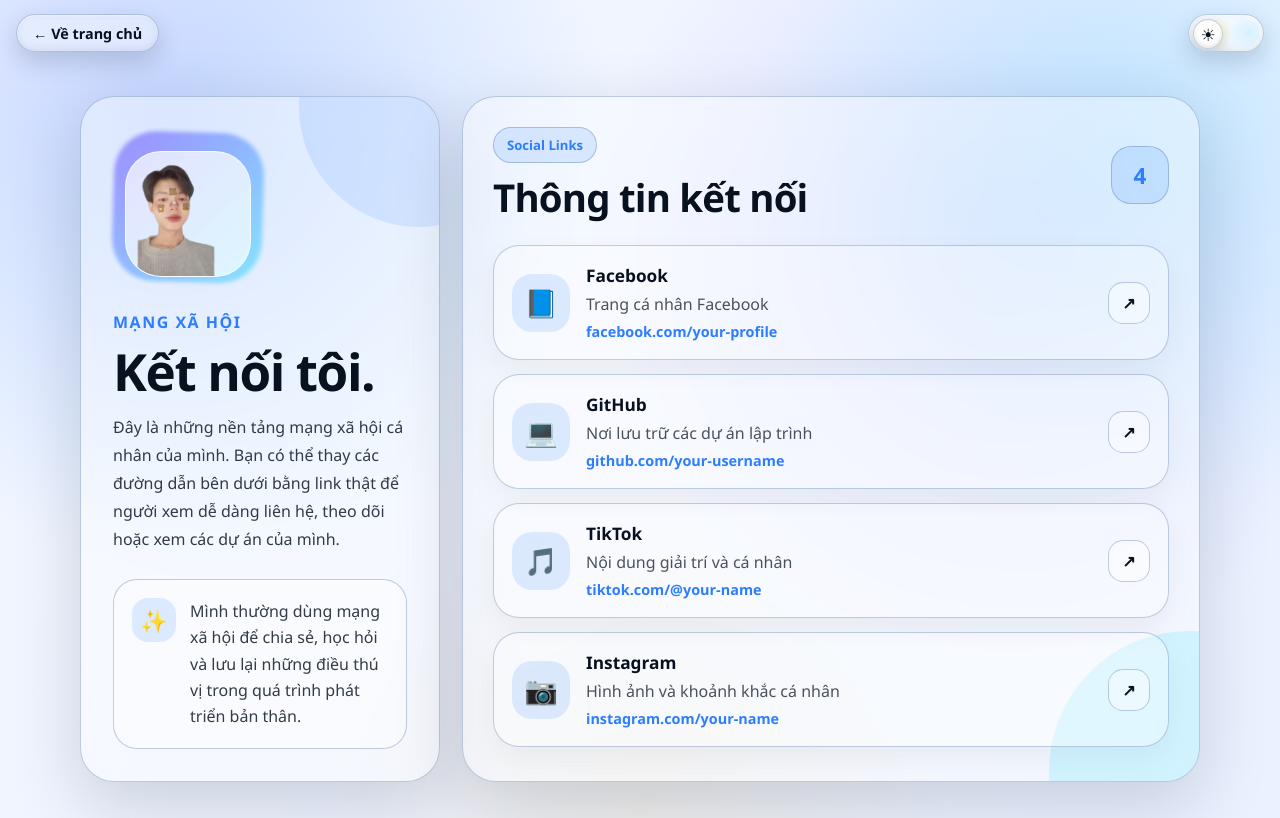
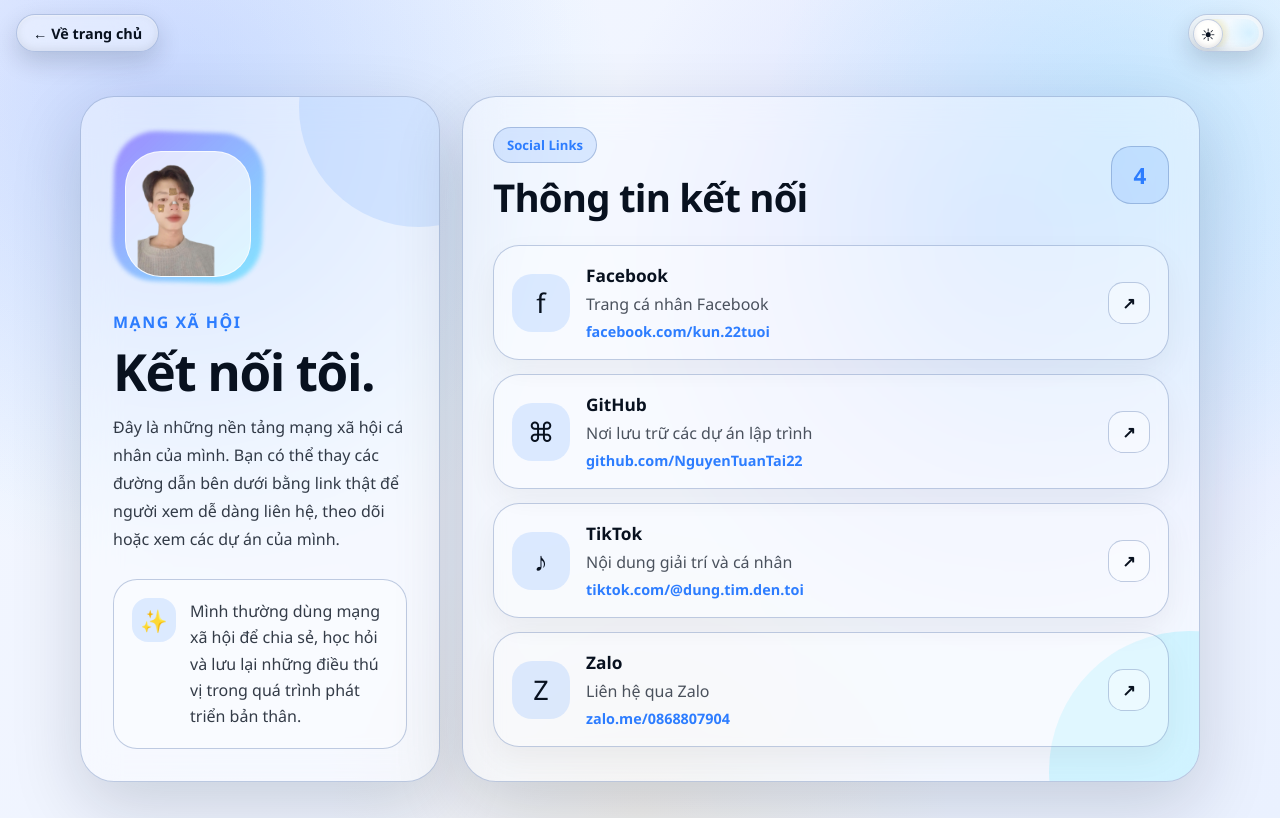
Before and after one commit to NguyenTuanTai22/NguyenTuanTai_CV, a React (Vite) app: page /social in a window 1280 px wide. Built offline with nearby package versions, Linux system fonts and the light colour scheme.

Commit message:
Fix Click + Icon + Link

```diff
--- a/src/App.jsx
+++ b/src/App.jsx
@@ -10,6 +10,7 @@
 import Contact from "./pages/Contact/Contact";
 import Social from "./pages/Social/Social";
 import Settings from "./Settings/Settings";
+import ClickRipple from "./components/ClickRipple";
 
 function App() {
   const location = useLocation();
@@ -19,6 +20,7 @@
   return (
     <>
       <Header showHint={isHomePage} />
+      <ClickRipple />
 
       <Routes>
         <Route path="/" element={<Home/>} />
--- /dev/null
+++ b/src/components/ClickRipple.css
@@ -0,0 +1,115 @@
+.global-water-ripple {
+    position: fixed;
+    left: var(--x);
+    top: var(--y);
+    width: 18px;
+    height: 18px;
+    z-index: 9999;
+    pointer-events: none;
+    border-radius: 50%;
+    transform: translate(-50%, -50%);
+    border: 2px solid rgba(95, 185, 255, 0.7);
+    background: radial-gradient(
+        circle,
+        rgba(255, 255, 255, 0.28) 0%,
+        rgba(120, 210, 255, 0.14) 38%,
+        transparent 72%
+    );
+    box-shadow:
+        0 0 0 0 rgba(95, 185, 255, 0.24),
+        inset 0 0 18px rgba(255, 255, 255, 0.2);
+    animation: globalWaterRipple 0.9s ease-out forwards;
+}
+
+.global-water-ripple::before,
+.global-water-ripple::after {
+    content: "";
+    position: absolute;
+    inset: 0;
+    border-radius: inherit;
+    border: 1.5px solid rgba(150, 220, 255, 0.55);
+}
+
+.global-water-ripple::before {
+    animation: globalWaterRippleInner 0.9s ease-out forwards;
+}
+
+.global-water-ripple::after {
+    animation: globalWaterRippleOuter 0.9s ease-out forwards;
+}
+
+body.dark .global-water-ripple {
+    border-color: rgba(0, 213, 255, 0.78);
+    background: radial-gradient(
+        circle,
+        rgba(135, 120, 255, 0.22) 0%,
+        rgba(0, 213, 255, 0.14) 40%,
+        transparent 74%
+    );
+    box-shadow:
+        0 0 0 0 rgba(0, 213, 255, 0.24),
+        inset 0 0 18px rgba(140, 120, 255, 0.18);
+}
+
+body.dark .global-water-ripple::before,
+body.dark .global-water-ripple::after {
+    border-color: rgba(140, 120, 255, 0.58);
+}
+
+@keyframes globalWaterRipple {
+    0% {
+        width: 18px;
+        height: 18px;
+        opacity: 0.9;
+    }
+
+    45% {
+        opacity: 0.62;
+    }
+
+    100% {
+        width: 230px;
+        height: 230px;
+        opacity: 0;
+    }
+}
+
+@keyframes globalWaterRippleInner {
+    0% {
+        transform: scale(0.65);
+        opacity: 0.8;
+    }
+
+    100% {
+        transform: scale(1.35);
+        opacity: 0;
+    }
+}
+
+@keyframes globalWaterRippleOuter {
+    0% {
+        transform: scale(0.9);
+        opacity: 0.45;
+    }
+
+    100% {
+        transform: scale(1.85);
+        opacity: 0;
+    }
+}
+
+@media (max-width: 520px) {
+    @keyframes globalWaterRipple {
+        0% {
+            width: 14px;
+            height: 14px;
+            opacity: 0.85;
+        }
+
+        100% {
+            width: 170px;
+            height: 170px;
+            opacity: 0;
+        }
+    }
+}
--- /dev/null
+++ b/src/components/ClickRipple.jsx
@@ -0,0 +1,50 @@
+import { useEffect, useState } from "react";
+import "./ClickRipple.css";
+
+function ClickRipple() {
+    const [ripples, setRipples] = useState([]);
+
+    useEffect(() => {
+        function handlePointerDown(e) {
+            if (e.button !== undefined && e.button !== 0) return;
+
+            const id = `${Date.now()}-${Math.random()}`;
+
+            setRipples((prev) => [
+                ...prev,
+                {
+                    id,
+                    x: e.clientX,
+                    y: e.clientY,
+                },
+            ]);
+
+            setTimeout(() => {
+                setRipples((prev) => prev.filter((item) => item.id !== id));
+            }, 900);
+        }
+
+        window.addEventListener("pointerdown", handlePointerDown, true);
+
+        return () => {
+            window.removeEventListener("pointerdown", handlePointerDown, true);
+        };
+    }, []);
+
+    return (
+        <>
+            {ripples.map((ripple) => (
+                <span
+                    key={ripple.id}
+                    className="global-water-ripple"
+                    style={{
+                        "--x": `${ripple.x}px`,
+                        "--y": `${ripple.y}px`,
+                    }}
+                ></span>
+            ))}
+        </>
+    );
+}
+
+export default ClickRipple;
--- a/src/pages/Home/Home.css
+++ b/src/pages/Home/Home.css
@@ -733,41 +733,6 @@
     }
 }
 
-/* Ripple khi bấm ảnh hoặc menu */
-.ripple {
-    position: fixed;
-    left: var(--x);
-    top: var(--y);
-    width: 0;
-    height: 0;
-    border-radius: 50%;
-    transform: translate(-50%, -50%);
-    pointer-events: none;
-    z-index: 999;
-    background:
-        radial-gradient(circle, rgba(255, 255, 210, 0.42) 0%, rgba(89, 202, 255, 0.22) 34%, transparent 72%);
-    animation: rippleAnim 0.72s ease-out forwards;
-}
-
-body.dark .ripple {
-    background:
-        radial-gradient(circle, rgba(138, 126, 255, 0.38) 0%, rgba(0, 213, 255, 0.28) 36%, transparent 74%);
-}
-
-@keyframes rippleAnim {
-    0% {
-        width: 0;
-        height: 0;
-        opacity: 0.9;
-    }
-
-    100% {
-        width: 360px;
-        height: 360px;
-        opacity: 0;
-    }
-}
-
 /* Responsive */
 @media (max-width: 992px) {
     .home-intro {
--- a/src/pages/Home/Home.jsx
+++ b/src/pages/Home/Home.jsx
@@ -3,15 +3,10 @@
 import avatarImg from "../../assets/image/anh-2.png";
 import "./Home.css";
 
-function makeId() {
-    return `${Date.now()}-${Math.random()}`;
-}
-
 function Home() {
     const navigate = useNavigate();
 
     const [showPlanets, setShowPlanets] = useState(false);
-    const [ripples, setRipples] = useState([]);
     const [activePlanet, setActivePlanet] = useState(null);
 
     const particles = useMemo(() => {
@@ -25,7 +20,7 @@
         }));
     }, []);
 
-   useEffect(() => {
+    useEffect(() => {
         function closeOrbit() {
             setShowPlanets(false);
             setActivePlanet(null);
@@ -47,36 +42,16 @@
         };
     }, []);
 
-    function createRipple(x, y) {
-        const id = makeId();
-
-        setRipples((prev) => [
-            ...prev,
-            {
-                id,
-                x,
-                y
-            }
-        ]);
-
-        setTimeout(() => {
-            setRipples((prev) => prev.filter((item) => item.id !== id));
-        }, 700);
-    }
-
     function handleImageClick(e) {
         e.stopPropagation();
         setShowPlanets((prev) => !prev);
         setActivePlanet(null);
-        createRipple(e.clientX, e.clientY);
     }
 
     function handlePlanetClick(e, id, path) {
         e.stopPropagation();
 
         const isMobile = window.matchMedia("(max-width: 768px)").matches;
-
-        createRipple(e.clientX, e.clientY);
 
         if (isMobile && activePlanet !== id) {
             setActivePlanet(id);
@@ -224,17 +199,6 @@
                     ></span>
                 ))}
             </div>
-
-            {ripples.map((ripple) => (
-                <span
-                    key={ripple.id}
-                    className="ripple"
-                    style={{
-                        "--x": `${ripple.x}px`,
-                        "--y": `${ripple.y}px`
-                    }}
-                ></span>
-            ))}
         </div>
     );
 }
--- a/src/pages/Social/Social.jsx
+++ b/src/pages/Social/Social.jsx
@@ -4,32 +4,32 @@
 function Social() {
     const socials = [
         {
-            icon: "📘",
+            icon: "f",
             name: "Facebook",
             desc: "Trang cá nhân Facebook",
-            value: "facebook.com/your-profile",
-            url: "https://facebook.com/your-profile",
+            value: "facebook.com/kun.22tuoi",
+            url: "https://www.facebook.com/kun.22tuoi/",
         },
         {
-            icon: "💻",
+            icon: "⌘",
             name: "GitHub",
             desc: "Nơi lưu trữ các dự án lập trình",
-            value: "github.com/your-username",
-            url: "https://github.com/your-username",
+            value: "github.com/NguyenTuanTai22",
+            url: "https://github.com/NguyenTuanTai22",
         },
         {
-            icon: "🎵",
+            icon: "♪",
             name: "TikTok",
             desc: "Nội dung giải trí và cá nhân",
-            value: "tiktok.com/@your-name",
-            url: "https://tiktok.com/@your-name",
+            value: "tiktok.com/@dung.tim.den.toi",
+            url: "https://www.tiktok.com/@dung.tim.den.toi",
         },
         {
-            icon: "📷",
-            name: "Instagram",
-            desc: "Hình ảnh và khoảnh khắc cá nhân",
-            value: "instagram.com/your-name",
-            url: "https://instagram.com/your-name",
+            icon: "Z",
+            name: "Zalo",
+            desc: "Liên hệ qua Zalo",
+            value: "zalo.me/0868807904",
+            url: "https://zalo.me/0868807904",
         },
     ];
 
```
